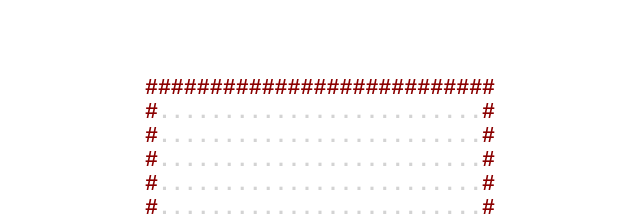
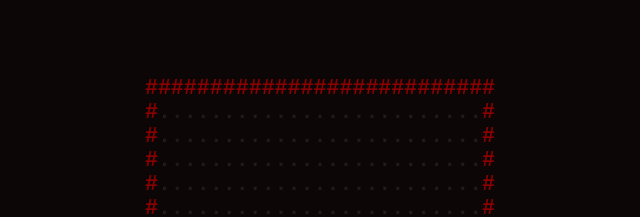
Before and after one commit to monarchwadia/mintbeanchallenge-snake, a website built with Parcel: page index.html in a window 1280 px wide. Shown: the top 217 px of the page, without its empty margins (320-960 px from the left). Built offline with nearby package versions, Linux system fonts and the light colour scheme.

Commit message:
Changed styling

```diff
--- a/main.scss
+++ b/main.scss
@@ -1,3 +1,9 @@
+html, body {
+  height: 100%;
+  overflow: hidden;
+  background-color: rgb(12, 6, 6);
+}
+
 * {
   font-weight: bold;
   margin: 0;
--- a/src/render.util.ts
+++ b/src/render.util.ts
@@ -1,7 +1,7 @@
 import { State } from "./game/types";
 import { packArray } from "./util";
 
-const EMPTY_SPACE = "<span style='color: lightgrey'>.</span>";
+const EMPTY_SPACE = "<span style='color: rgb(35,25,25)'>.</span>";
 const SNAKE_SEGMENT = "<span style='color: green'>%</span>";
 const APPLE = "<span style='color: red'>@</span>";
 const WALL_SEGMENT = "<span style='color: darkred'>#</span>"
```
